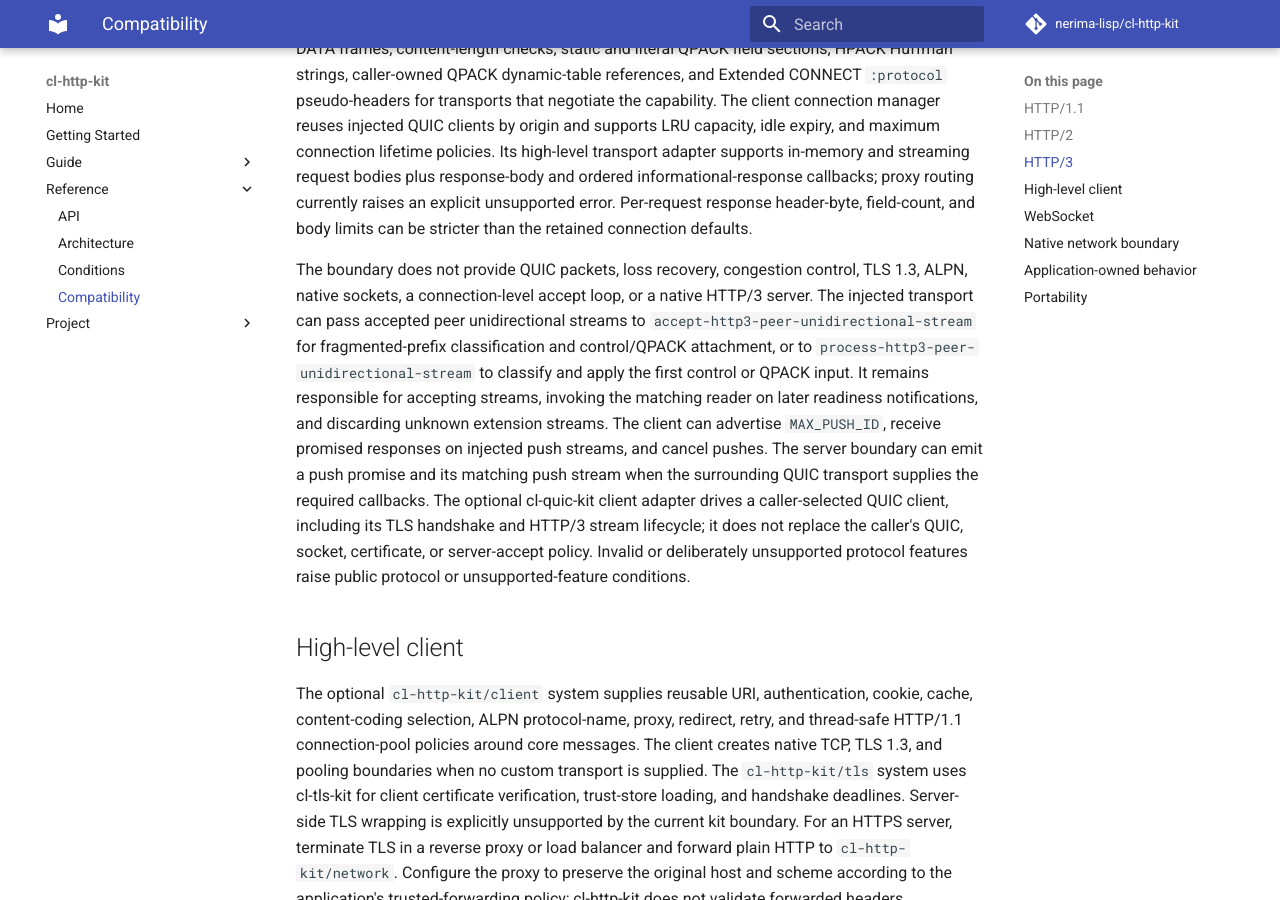
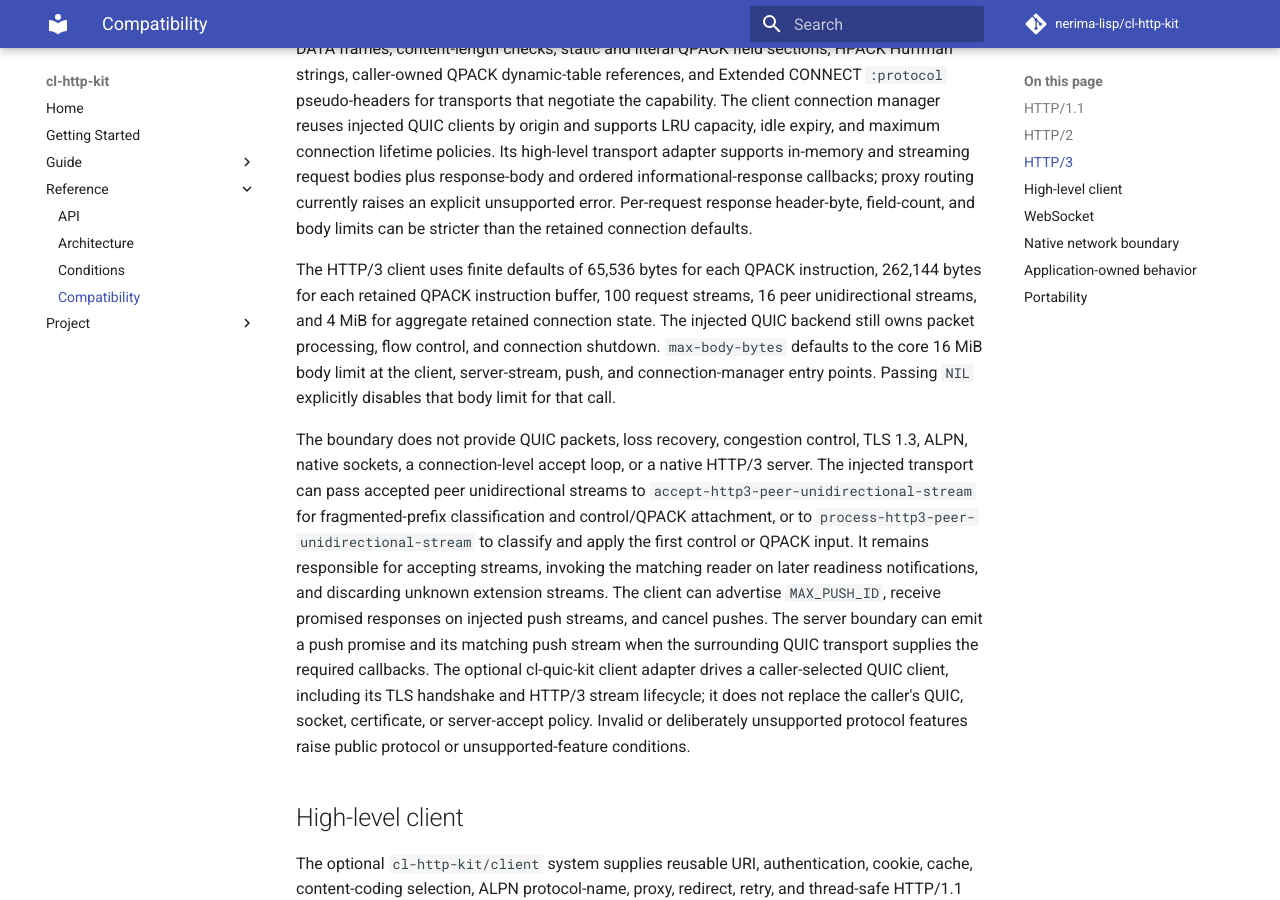
Before and after one commit to nerima-lisp/cl-http-kit, an MkDocs documentation site: the page built from docs/src/reference/compatibility.md, in a window 1280 px wide and 900 px high, scrolled down 1899 px. Built offline with MkDocs 1.6.1 and Material for MkDocs 9.7.7, drawn with Linux system fonts in a browser that asks for light colours; comment, search, counter and statistics services are not loaded.

Commit message:
Document HTTP/3 resource defaults

```diff
--- a/docs/src/reference/compatibility.md
+++ b/docs/src/reference/compatibility.md
@@ -89,6 +89,15 @@ bodies plus response-body and ordered informational-response callbacks; proxy
 routing currently raises an explicit unsupported error. Per-request response
 header-byte, field-count, and body limits can be stricter than the retained
 connection defaults.
+
+The HTTP/3 client uses finite defaults of 65,536 bytes for each QPACK
+instruction, 262,144 bytes for each retained QPACK instruction buffer, 100
+request streams, 16 peer unidirectional streams, and 4 MiB for aggregate
+retained connection state. The injected QUIC backend still owns packet
+processing, flow control, and connection shutdown. `max-body-bytes` defaults
+to the core 16 MiB body limit at the client, server-stream, push, and
+connection-manager entry points. Passing `NIL` explicitly disables that body
+limit for that call.
 
 The boundary does not provide QUIC packets, loss recovery, congestion control,
 TLS 1.3, ALPN, native sockets, a connection-level accept loop, or a native
```
Also changed, not shown: docs/src/reference/architecture.md (+6 -0 lines).
